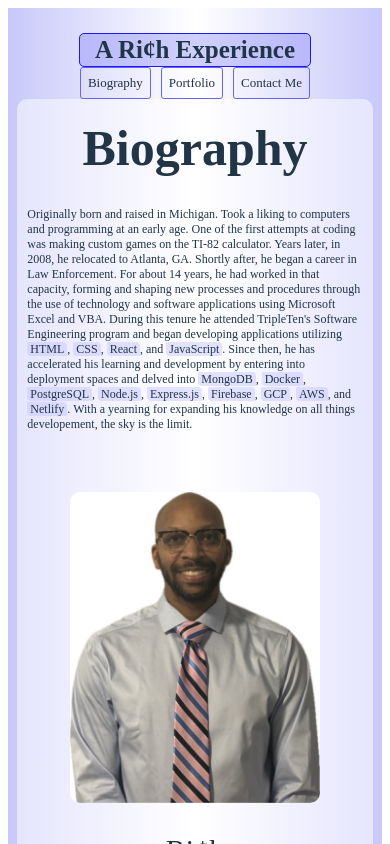
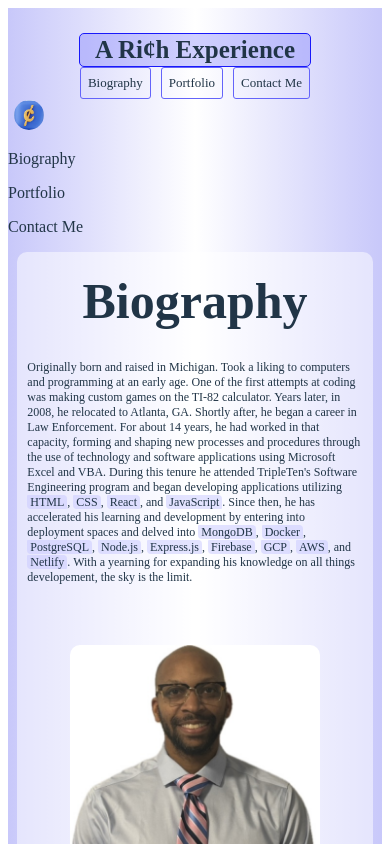
Before and after one commit to TonyRiches17/portfolio, a React (Vite) app: page / in a window 390 px wide. Shown: the top 844 px of the page. Built offline with nearby package versions, Linux system fonts and the light colour scheme.

Commit message:
Create MobileNav

```diff
--- a/src/components/App/App.jsx
+++ b/src/components/App/App.jsx
@@ -2,6 +2,7 @@ import { Routes, Route } from "react-router-dom";
 import { useEffect, useState } from "react";
 import './App.css'
 import Navigation from '../Navigation/Navigation'
+import MobileNav from "../MobileNav/MobileNav";
 import Bio from "../Bio/Bio";
 import Scroll from "../Scroll/Scroll";
 import Portfolio from "../Portfolio/Portfolio";
@@ -31,6 +32,7 @@ function App() {
         <div className="app__rectangler"></div>
       </div>
       <Navigation isScrolled={isScrolled} />
+      <MobileNav isScrolled={isScrolled} />
       <Bio />
       <Scroll />
       <Portfolio />
--- /dev/null
+++ b/src/components/MobileNav/MobileNav.css
@@ -0,0 +1,30 @@
+.mobilenav {
+  display: none;
+}
+
+@media screen and (max-width: 500px) {
+  .movbilenav_off {
+    display: none;
+  }
+
+  .mobilenav__button {
+    background-color: transparent;
+    border: none;
+  }
+
+  .mobilenav__button-image {
+    width: 30px;
+    height: 30px;
+    border-radius: 50%;
+    transform: rotate(0deg);
+    transition: transform .5s linear;
+  }
+
+  .mobilenav__button-image_clicked {
+    width: 30px;
+    height: 30px;
+    border-radius: 50%;
+    transform: rotate(-180deg);
+    transition: transform .5s linear;
+  }
+}
--- /dev/null
+++ b/src/components/MobileNav/MobileNav.jsx
@@ -0,0 +1,29 @@
+import { useState } from "react";
+import "./MobileNav.css";
+import Overlay from "../Overlay/Overlay";
+import mobilenav from "../../assets/mobilenav.jpg";
+
+function MobileNav({ isScrolled }) {
+const [buttonClicked, setButtonClicked] = useState(false);
+
+const handleButtonClickToggle = () => {
+  setButtonClicked(!buttonClicked);
+}
+
+
+  return(
+    <div className={isScrolled? "mobilenav" : "mobilenav_off"}>
+      <Overlay buttonClicked={buttonClicked} />
+      <button onClick={handleButtonClickToggle} className="mobilenav__button">
+        <img src={mobilenav} alt="Picture of a coin on the Mobil Navigation button" className={buttonClicked ? "mobilenav__button-image_clicked" : "mobilenav__button-image"} />
+      </button>
+      <div className="mobilenav__links">
+        <p className="mobilenav__link">Biography</p>
+        <p className="mobilenav__link">Portfolio</p>
+        <p className="mobilenav__link">Contact Me</p>
+      </div>
+    </div>
+  )
+}
+
+export default MobileNav;
--- /dev/null
+++ b/src/components/Overlay/Overlay.css
@@ -0,0 +1,16 @@
+@media screen and (max-width: 500px) {
+  .overlay {
+    width: 100%;
+    height: 100%;
+    position: fixed;
+    top: 0;
+    right: 0;
+    bottom: 0;
+    left: 0;
+    background-color: rgba(0, 0, 0, .5);
+  }
+
+  .overlay_off {
+    display: none;
+  }
+}
--- /dev/null
+++ b/src/components/Overlay/Overlay.jsx
@@ -0,0 +1,9 @@
+import "./Overlay.css";
+
+function Overlay({ buttonClicked }) {
+  return(
+    <div className={buttonClicked? "overlay" : "overlay_off"}></div>
+  )
+}
+
+export default Overlay;
```
Also changed, not shown: src/assets/mobilenav.jpg (added).
